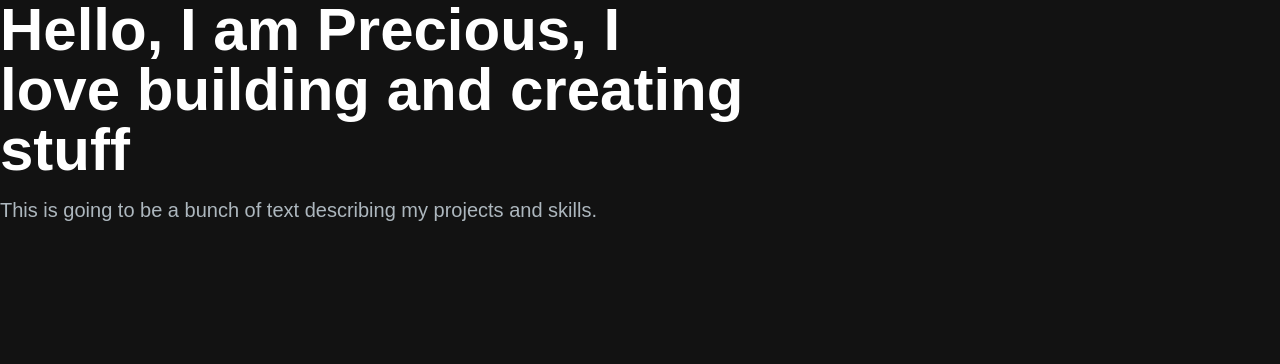
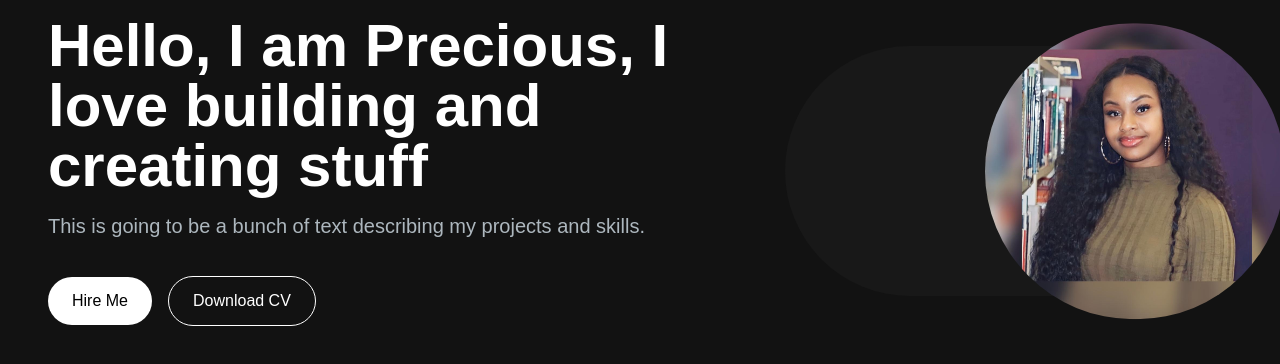
Before and after one commit to poffodile/my-portfolio, a Next.js app: page / in a window 1280 px wide. Shown: the top 364 px of the page. Built offline with nearby package versions, Linux system fonts and the light colour scheme.

Commit message:
Refactor code structure for improved readability and maintainability

```diff
--- a/src/app/components/HeaderSection.jsx
+++ b/src/app/components/HeaderSection.jsx
@@ -1,4 +1,5 @@
 import React from "react";
+import Image from "next/image";
 
 const HeaderSection = () => {
   return (
@@ -8,10 +9,29 @@ const HeaderSection = () => {
           <h1 className="text-white mb-4 text-4xl lg:text-6xl font-extrabold">
             Hello, I am Precious, I love building and creating stuff
           </h1>
-          <p className="text-[#ADB7BE] text-lg lg:text-xl">
+          <p className="text-[#ADB7BE] text-lg mb-6 lg:text-xl">
             This is going to be a bunch of text describing my projects and
             skills.
           </p>
+          <div>
+            <button className="px-6 py-3 rounded-full mr-4 bg-white hover:bg-slate-200 text-black">
+              Hire Me
+            </button>
+            <button className="px-6 py-3 rounded-full bg-transparent hover: bg-slate-800 text-white border border-white mt-3  mr-4">
+              Download CV
+            </button>
+          </div>
+        </div>
+        <div className="col-span-5 place-self-center mt-4 lg:mt-0">
+          <div className="rounded-full bg-[#181818] w-[250px] h-[250px]  lg:w-[400px] relative">
+            <Image
+              src="/images/headerimage.jpg"
+              alt="Profile Picture"
+              className="absolute transform-translate-x-1/2 -translate-y-1/2 top-1/2 left-1/2 rounded-full"
+              width={300}
+              height={300}
+            />
+          </div>
         </div>
       </div>
     </section>
--- a/src/app/page.js
+++ b/src/app/page.js
@@ -3,8 +3,10 @@ import HeaderSection from "./components/HeaderSection";
 
 export default function Home() {
   return (
-    <main className="flex min-h-screen flex-col bg-[#121212] container mx-auto ">
-      <HeaderSection />
+    <main className="flex min-h-screen flex-col bg-[#121212] ">
+      <div className="container mx-auto px-12 py-4 ">
+        <HeaderSection />
+      </div>
     </main>
   );
 }
```
Also changed, not shown: public/images/headerimage.jpg (renamed from public/images/preciousHeader image .jpg).
